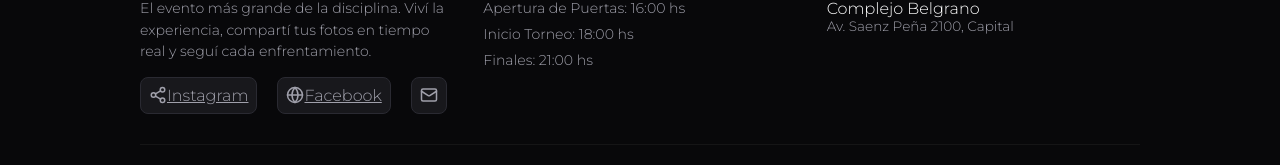
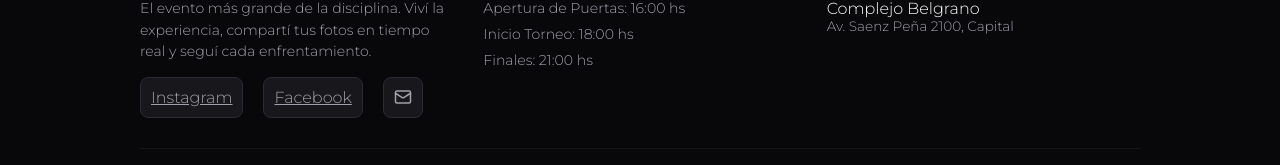
Before and after one commit to salominem/Lucha_de_brazos, a React (Vite) app in the folder frontend/: page / in a window 1280 px wide. Shown: the part 1590-1755 px from the top of the page. Built offline with nearby package versions, Linux system fonts and the light colour scheme; no server answers.

Commit message:
Editando social-links

```diff
--- a/frontend/src/App.css
+++ b/frontend/src/App.css
@@ -860,7 +860,7 @@ div::-webkit-scrollbar {
   color: var(--text-muted);
   background: var(--card-bg);
   border: 1px solid var(--border-color);
-  padding: 8px;
+  padding: 10px;
   border-radius: 8px;
   display: flex;
   align-items: center;
--- a/frontend/src/App.jsx
+++ b/frontend/src/App.jsx
@@ -506,10 +506,10 @@ const handleFileChange = async (e) => {
             </p>
             <div className="social-links">
               <a href="https://www.instagram.com/luchadebrazostuc/" target="_blank" rel="noopener noreferrer" title="Instagram">
-                <Share2 size={18} /> Instagram
+                Instagram
               </a>
               <a href="https://www.facebook.com/poly.chaileduranvazquez" target="_blank" rel="noopener noreferrer" title="Facebook">
-                <Globe size={18} /> Facebook
+                Facebook
               </a>
               <a href="mailto:contacto@luchadebrazos.com" title="Email">
                 <Mail size={18} />
```
